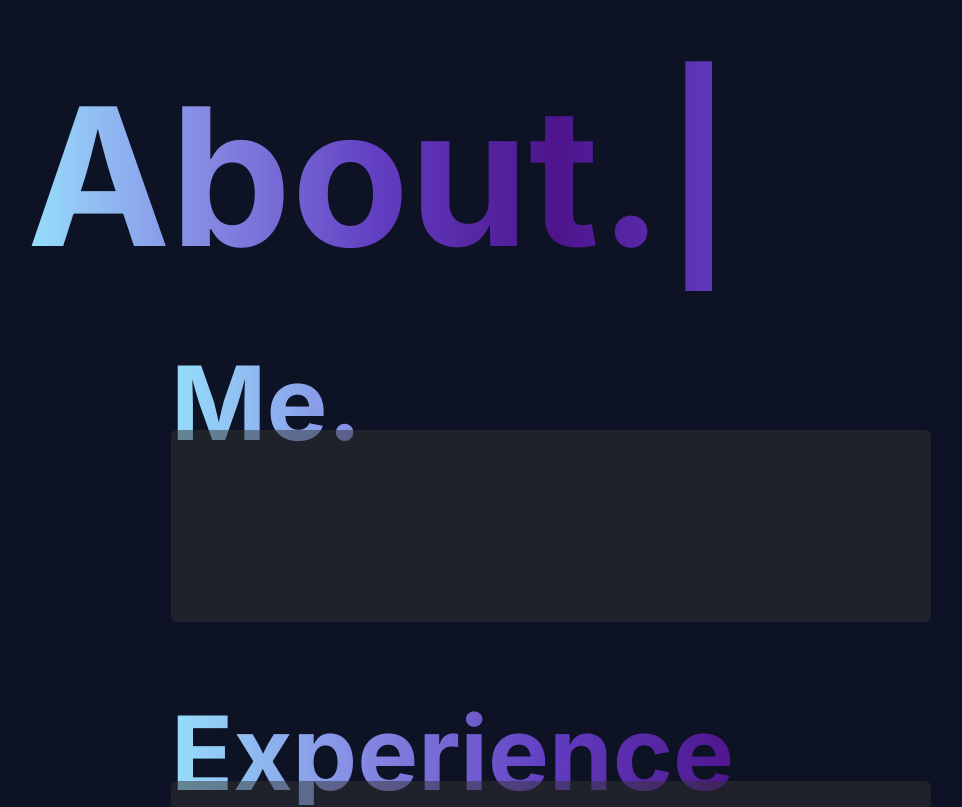
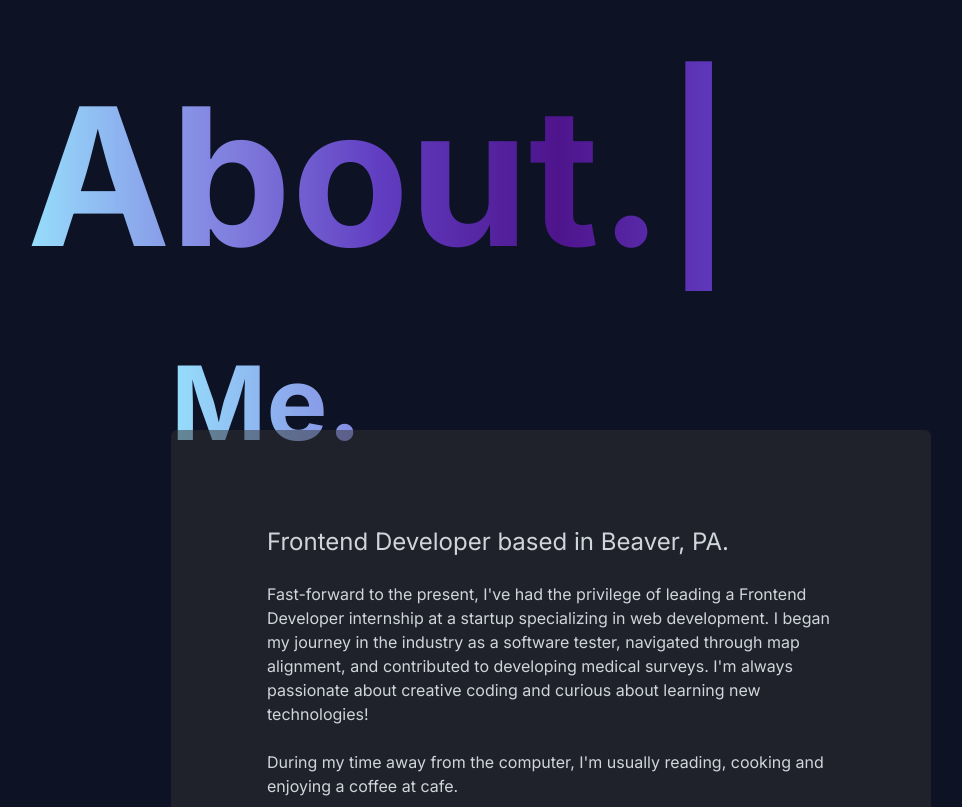
Before and after one commit to eobcre/portfolio-next13, a Next.js app: page /about in a window 1280 px wide. Shown: the top 807 px of the page, without its empty margins (13-975 px from the left). Built offline with nearby package versions, Linux system fonts and the light colour scheme.

Commit message:
updated me section

```diff
--- a/src/app/(routes)/about/page.tsx
+++ b/src/app/(routes)/about/page.tsx
@@ -15,8 +15,22 @@ const AboutPage = () => {
         <div className='pt-20'>
           <h1 className={h1Style}>Me.</h1>
           <div className={divStyle}>
-            <div className='p-14'>
-              <p className='text-gray-300'></p>
+            <div className='flex flex-col gap-6 md:p-14'>
+              <p className='text-2xl text-gray-300'>
+                Frontend Developer based in Beaver, PA.
+              </p>
+              <p className='text-gray-300'>
+                Fast-forward to the present, I've had the privilege of leading a
+                Frontend Developer internship at a startup specializing in web
+                development. I began my journey in the industry as a software
+                tester, navigated through map alignment, and contributed to
+                developing medical surveys. I'm always passionate about creative
+                coding and curious about learning new technologies!
+              </p>
+              <p className='text-gray-300'>
+                During my time away from the computer, I'm usually reading,
+                cooking and enjoying a coffee at cafe.
+              </p>
             </div>
           </div>
         </div>
```
